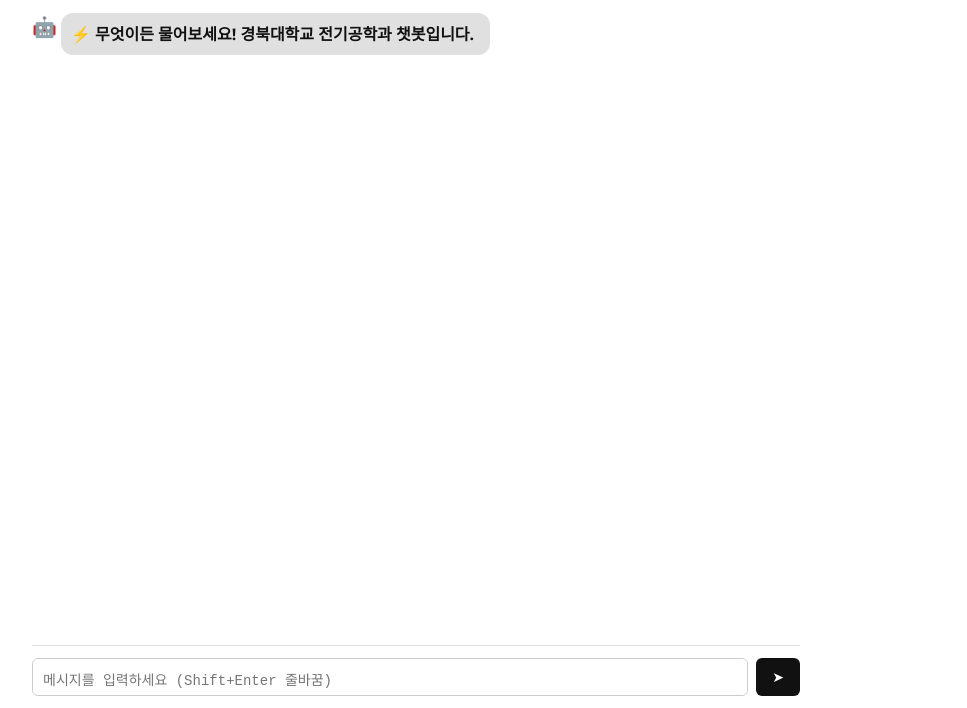
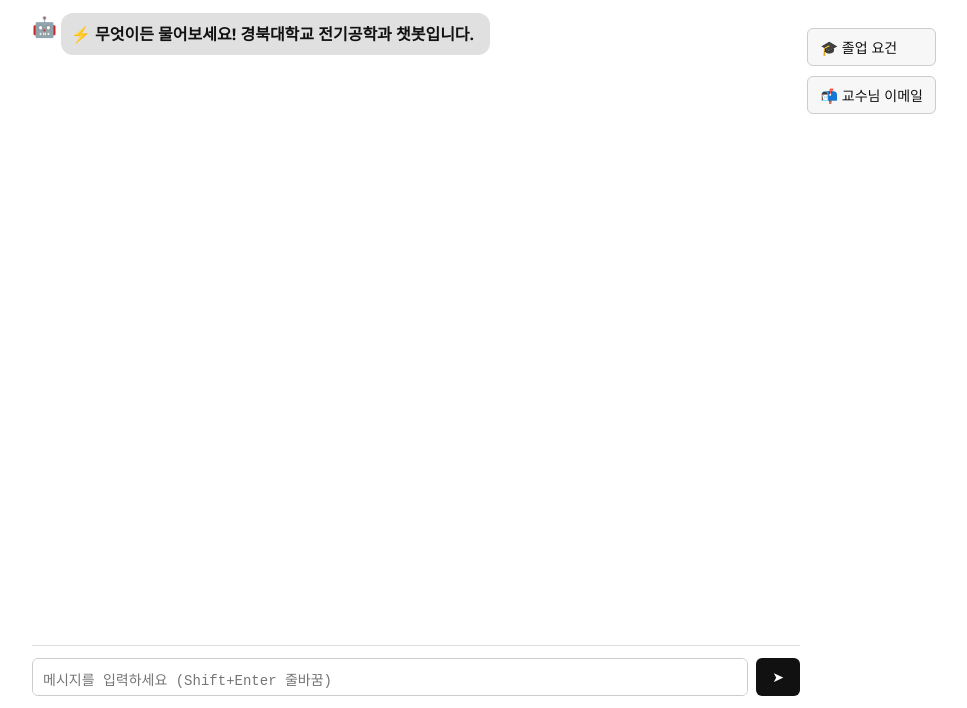
Before and after one commit to KNU-chatbot/KNU-chatbot, a plain HTML site: page index.html in a window 1280 px wide. Shown: the part 92-800 px from the top of the page, without its empty margins (224-1191 px from the left). Drawn offline with Linux system fonts and the light colour scheme.

Commit message:
Update index.html

```diff
--- a/index.html
+++ b/index.html
@@ -176,6 +176,37 @@
       }
     }
 
+    .recommend-box {
+      position: absolute;
+      top: 120px;
+      right: -120px;
+      display: flex;
+      flex-direction: column;
+      gap: 10px;
+    }
+
+    .recommend-btn {
+      background-color: #f7f7f7;
+      color: #111;
+      border: 1px solid #ccc;
+      border-radius: 6px;
+      padding: 8px 12px;
+      font-size: 14px;
+      cursor: pointer;
+      transition: background-color 0.2s ease;
+      text-align: left;
+    }
+
+    .recommend-btn:hover {
+      background-color: #eee;
+    }
+
+    @media (max-width: 900px) {
+      .recommend-box {
+        display: none;
+      }
+    }
+
     textarea:disabled,
     button:disabled {
       opacity: 0.5;
@@ -189,12 +220,17 @@
       <div class="spinner"></div>
     </div>
 
+    <div class="recommend-box">
+      <button class="recommend-btn" onclick="sendRecommendedQuestion('졸업 요건이 어떻게 되나요?')">🎓 졸업 요건</button>
+      <button class="recommend-btn" onclick="sendRecommendedQuestion('교수님 이메일은 어디서 확인해요?')">📬 교수님 이메일</button>
+    </div>
+
     <header>
       <div class="header-title">
         <img src="knu_logo.jpg" alt="KNU 로고" class="logo" />
         <h1>경북대학교 전기공학과 챗봇</h1>
       </div>
-      <button id="reset-btn" title="채팅 초기화">🗑️</button>
+      <button id="reset-btn" title="초기화">🗑️</button>
     </header>
 
     <div id="chat-box"></div>
@@ -243,10 +279,10 @@
       document.getElementById("send-btn").disabled = false;
     }
 
-    async function sendMessage() {
+    async function sendMessage(customInput) {
       const inputElem = document.getElementById("user-input");
-      const input = inputElem.value.trim();
       const chatBox = document.getElementById("chat-box");
+      const input = customInput || inputElem.value.trim();
 
       if (input === "") return;
 
@@ -255,7 +291,7 @@
           <div class="avatar">🙋‍♂️</div>
           <div class="chat-bubble">${input}</div>
         </div>`;
-      inputElem.value = "";
+      if (!customInput) inputElem.value = "";
       chatBox.scrollTop = chatBox.scrollHeight;
 
       showLoading();
@@ -293,6 +329,10 @@
       chatBox.scrollTop = chatBox.scrollHeight;
     }
 
+    function sendRecommendedQuestion(text) {
+      sendMessage(text);
+    }
+
     function typeText(element, text, index = 0) {
       if (index < text.length) {
         element.textContent += text.charAt(index);
```
